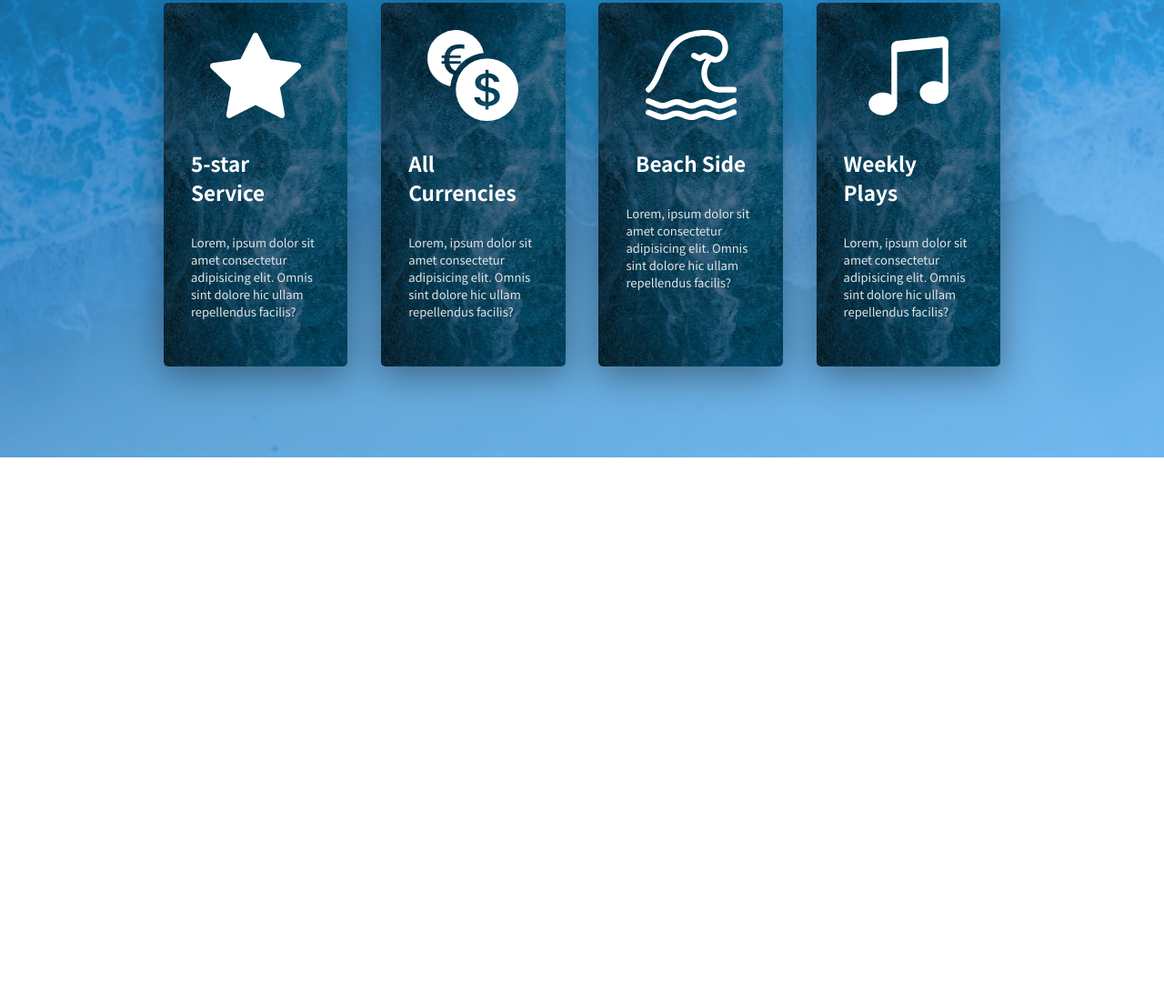
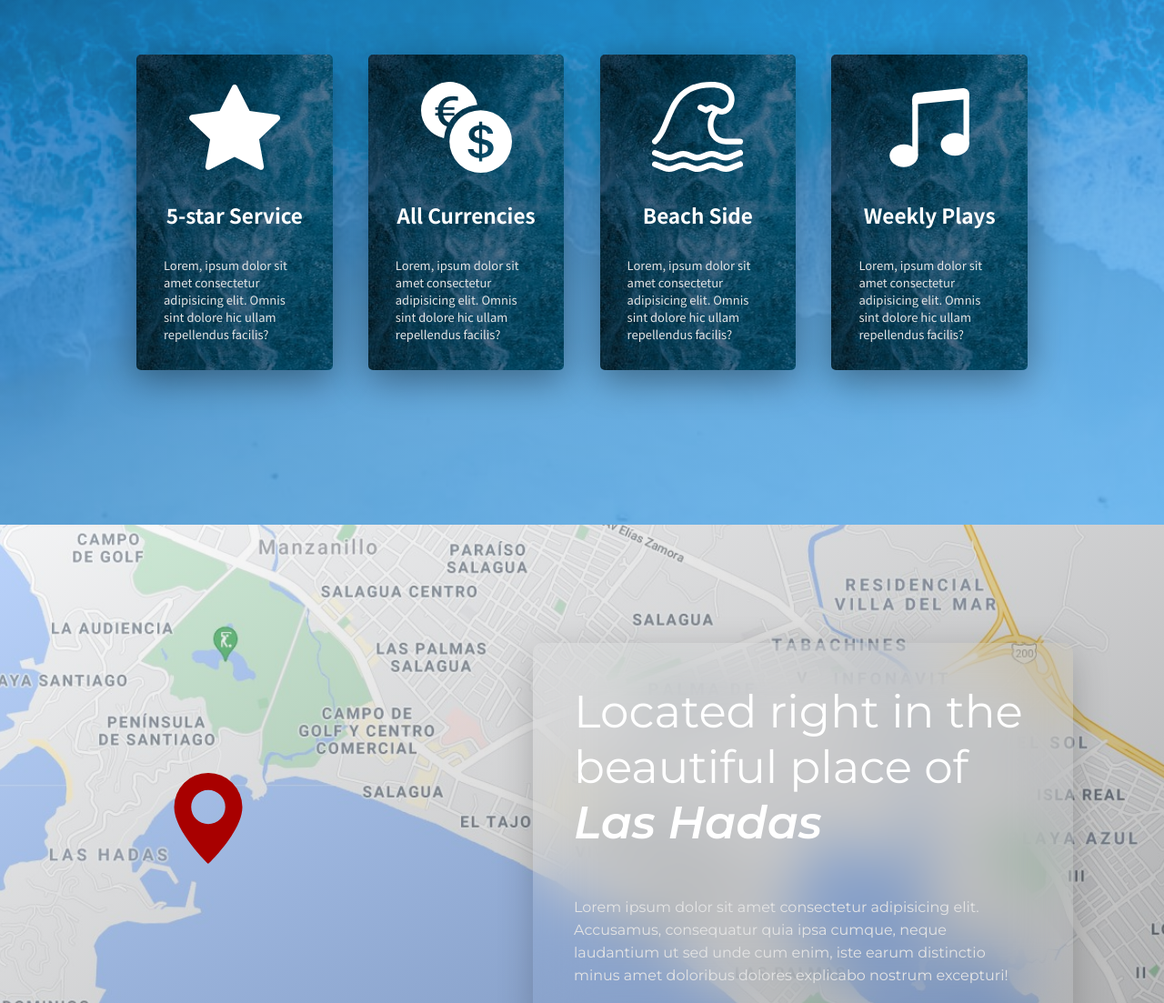
Before and after one commit to krishna-v98/Hotel-Andromeda, a website: page index.html in a window 1280 px wide. Shown: the part 1697-2800 px from the top of the page at 91% size. Before the commit the page ends 2200 px from the top, so only its background shows below. Drawn offline with Linux system fonts and the light colour scheme.

Commit message:
location

```diff
--- a/index.html
+++ b/index.html
@@ -157,7 +157,22 @@
 
         </section>
         <section class="location">
+            <div class="location__ping-icon">
+                <svg xmlns="http://www.w3.org/2000/svg" class="bi bi-geo-alt-fill" viewBox="0 0 16 16">
+                    <path d="M8 16s6-5.686 6-10A6 6 0 0 0 2 6c0 4.314 6 10 6 10zm0-7a3 3 0 1 1 0-6 3 3 0 0 1 0 6z" />
+                </svg>
+            </div>
 
+            <div class="location__text">
+                <div class="location__text__heading">
+                    Located right in the beautiful place of <br> <span>Las Hadas</span>
+                </div>
+                <div class="location__text__subheading">
+                    Lorem ipsum dolor sit amet consectetur adipisicing elit. Accusamus, consequatur quia ipsa cumque,
+                    neque laudantium ut sed unde cum enim, iste earum distinctio minus amet doloribus dolores explicabo
+                    nostrum excepturi!
+                </div>
+            </div>
         </section>
     </main>
 </body>
--- a/sass/_beach-view.scss
+++ b/sass/_beach-view.scss
@@ -2,12 +2,12 @@
   background-image: url("../img/experience_bg.jfif");
   background-size: cover;
   background-position: center;
-  height: 100vh;
+
   display: flex;
 
   &__blend {
     width: 45%;
-    padding: 18rem 8rem;
+    padding: 15rem 8rem;
     background-color: rgba($color-primary, 0.35);
 
     &__text {
--- a/sass/_brief-cards.scss
+++ b/sass/_brief-cards.scss
@@ -1,6 +1,5 @@
 .brief-cards {
-  height: 75vh;
-  padding: 10rem 18rem;
+  padding: 17rem 15rem;
   display: flex;
   justify-content: space-between;
   background-image: linear-gradient(
--- a/sass/_header.scss
+++ b/sass/_header.scss
@@ -8,13 +8,12 @@
     url("../img/header-bg.jfif");
   background-size: cover;
   background-position: center;
-  padding: 7rem 7rem 7rem 12rem;
+  padding: 12rem 7rem 12rem 12rem;
   display: flex;
   align-items: center;
   width: 100%;
   overflow: hidden;
   position: relative;
-  height: 100vh;
 
   &__name {
     width: 80%;
--- a/sass/_location.scss
+++ b/sass/_location.scss
@@ -0,0 +1,48 @@
+.location {
+  padding: 13rem 10rem;
+  background-image: linear-gradient(
+      to right bottom,
+      rgba(white, 0.3),
+      rgba(black, 0.3)
+    ),
+    url("../img/location-bg.jpg");
+  background-position: center;
+  background-size: cover;
+  position: relative;
+
+  &__ping-icon {
+    height: 10rem;
+    width: 10rem;
+    fill: rgb(168, 0, 0);
+    position: absolute;
+    top: 40%;
+    left: 14%;
+  }
+
+  &__text {
+    padding: 4.5rem;
+    backdrop-filter: blur(30px);
+    box-shadow: 0 1rem 4rem rgba(0, 0, 0, 0.2);
+    border-radius: 10px;
+    color: white;
+    width: 55%;
+    margin-left: auto;
+    font-family: "Montserrat", sans-serif;
+
+    &__heading {
+      font-size: 5rem;
+      margin-bottom: 5rem;
+
+      & span {
+        font-weight: 600;
+        font-style: italic;
+      }
+    }
+
+    &__subheading {
+      color: var(--color-subtext);
+      font-size: 1.6rem;
+      line-height: 2.5rem;
+    }
+  }
+}
```
Also changed, not shown: css/style.css, img/location-bg.jpg (added).
